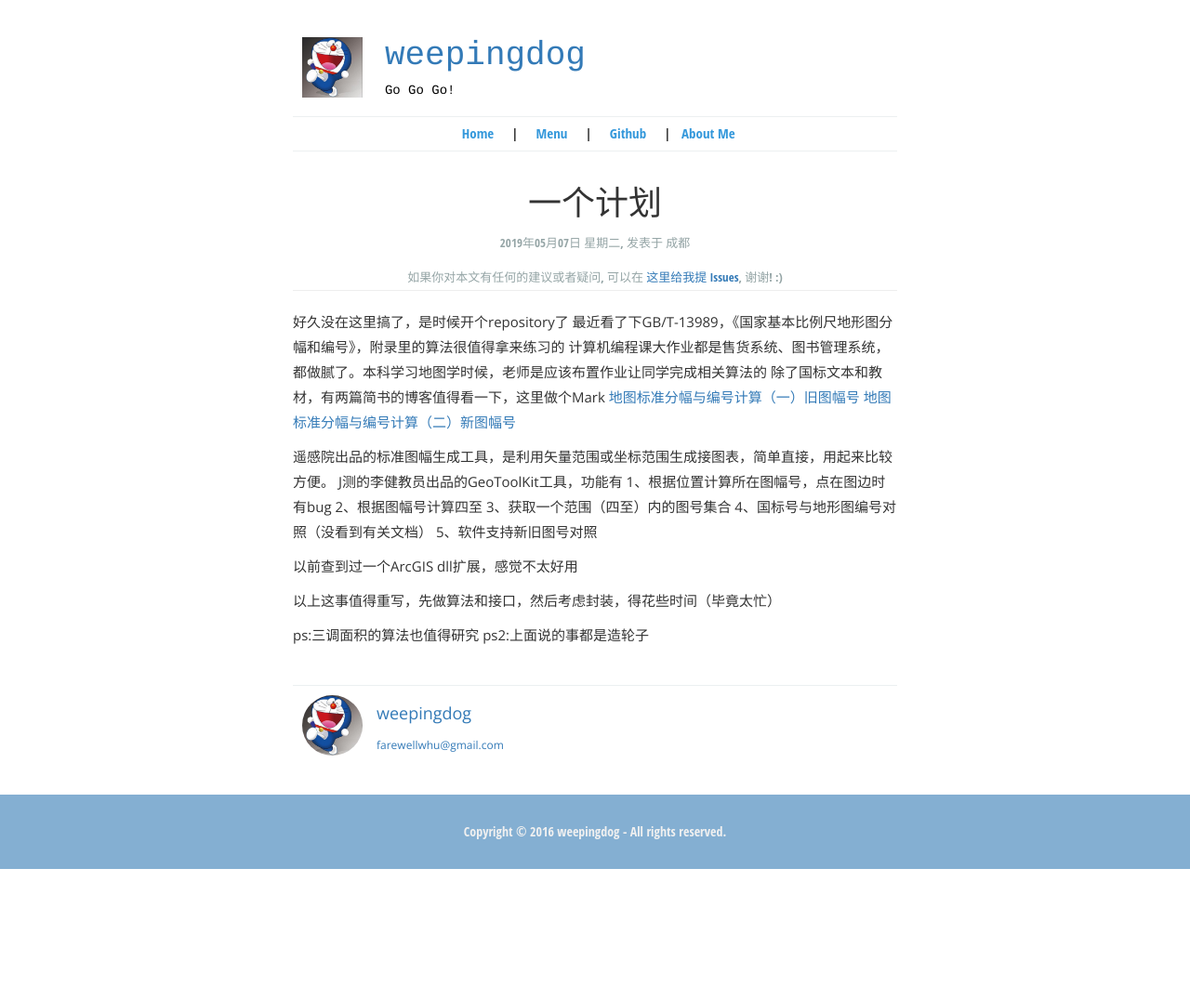
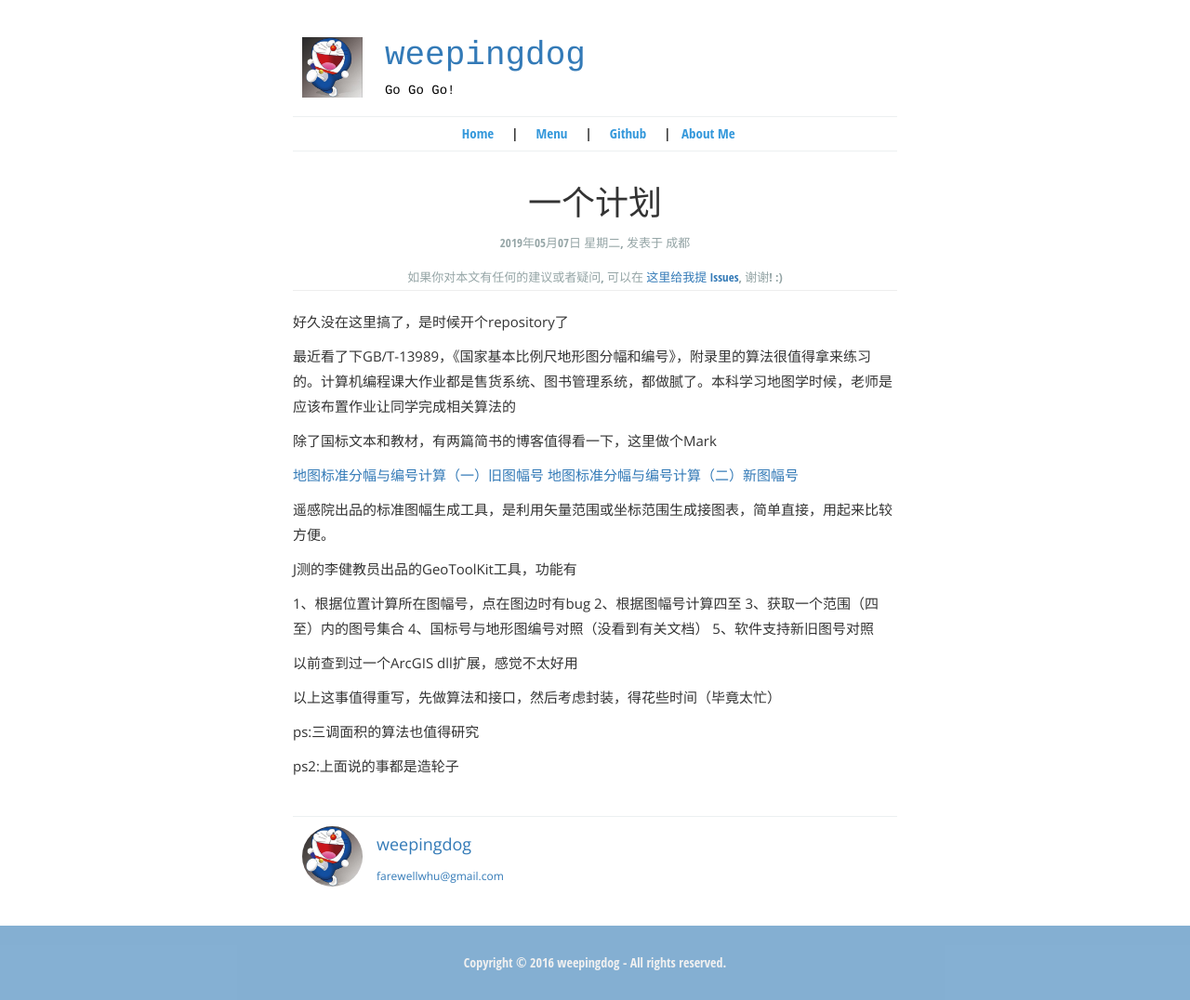
Before and after one commit to weepingdog/weepingdog.github.io, a Jekyll site: the page built from _posts/2019-05-07-My-Plan.md, in a window 1280 px wide. Shown: the whole page at 93% size. Built offline with Jekyll 4.4.1, drawn with Linux system fonts in a browser that asks for light colours; before the commit the page ends 935 px from its top, so only the background shows below that.

````diff
--- a/_posts/2019-05-07-My-Plan.md
+++ b/_posts/2019-05-07-My-Plan.md
@@ -8,14 +8,18 @@ excerpt_separator: "```"
 ---
 
 好久没在这里搞了，是时候开个repository了
-最近看了下GB/T-13989，《国家基本比例尺地形图分幅和编号》，附录里的算法很值得拿来练习的
-计算机编程课大作业都是售货系统、图书管理系统，都做腻了。本科学习地图学时候，老师是应该布置作业让同学完成相关算法的
+
+最近看了下GB/T-13989，《国家基本比例尺地形图分幅和编号》，附录里的算法很值得拿来练习的。计算机编程课大作业都是售货系统、图书管理系统，都做腻了。本科学习地图学时候，老师是应该布置作业让同学完成相关算法的
+
 除了国标文本和教材，有两篇简书的博客值得看一下，这里做个Mark
+
 [地图标准分幅与编号计算（一）旧图幅号](https://www.jianshu.com/p/344e1693bb9e)
 [地图标准分幅与编号计算（二）新图幅号](https://www.jianshu.com/p/d11c7f7e6613)
 
 遥感院出品的标准图幅生成工具，是利用矢量范围或坐标范围生成接图表，简单直接，用起来比较方便。
+
 J测的李健教员出品的GeoToolKit工具，功能有
+
 1、根据位置计算所在图幅号，点在图边时有bug
 2、根据图幅号计算四至
 3、获取一个范围（四至）内的图号集合
@@ -27,4 +31,6 @@ J测的李健教员出品的GeoToolKit工具，功能有
 以上这事值得重写，先做算法和接口，然后考虑封装，得花些时间（毕竟太忙）
 
 ps:三调面积的算法也值得研究
+
+
 ps2:上面说的事都是造轮子
````
